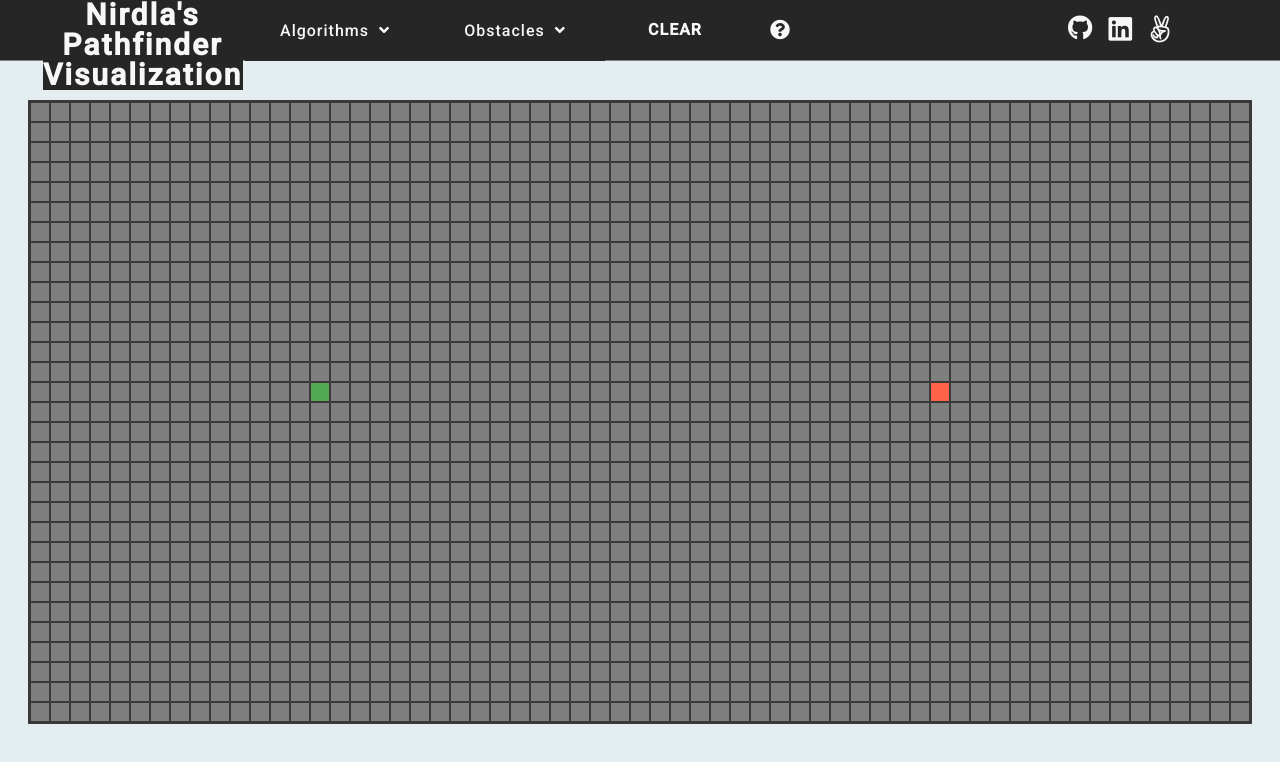
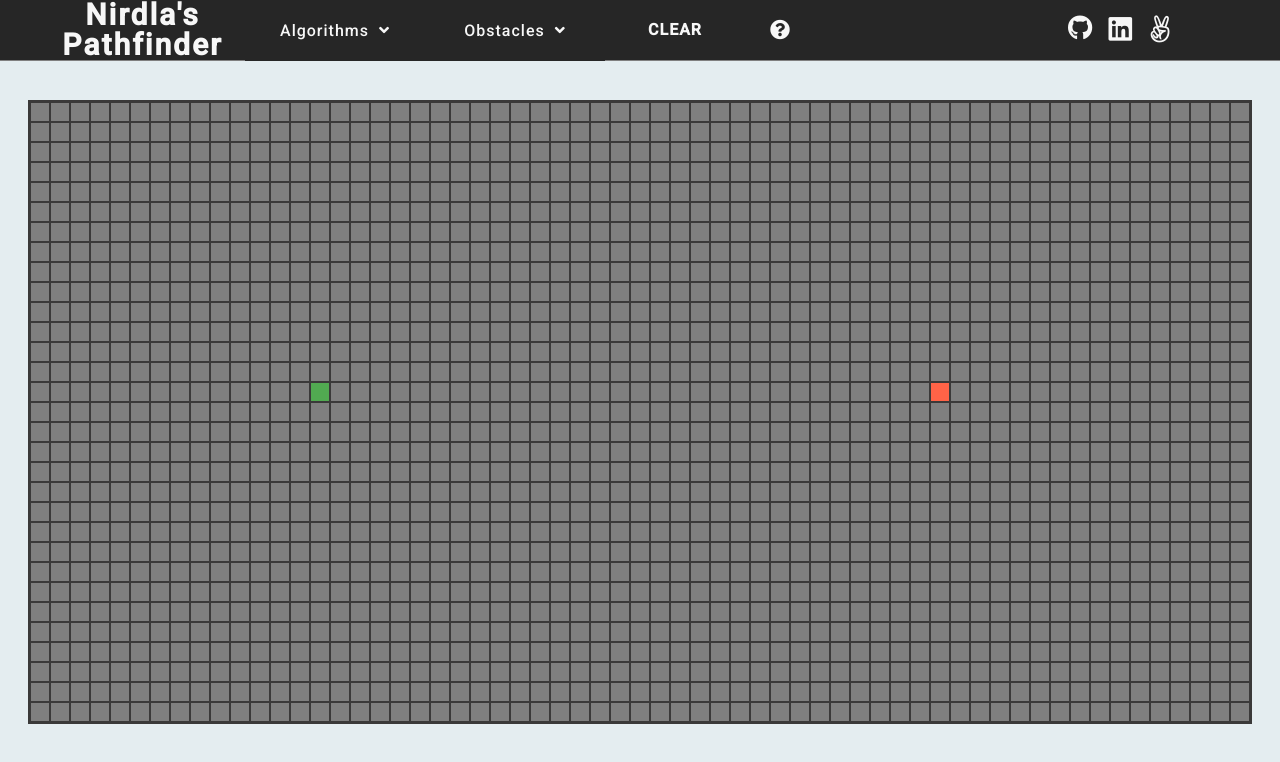
Before and after one commit to aldrinbrillante/nirdla-pathfinder, a website built with webpack: page index.html in a window 1280 px wide. Built offline with nearby package versions, Linux system fonts and the light colour scheme.

```diff
--- a/index.html
+++ b/index.html
@@ -13,13 +13,13 @@
   <link href="https://fonts.googleapis.com/css2?family=Roboto:wght@500&display=swap" rel="stylesheet">
   <link rel="stylesheet" href="https://use.fontawesome.com/releases/v5.14.0/css/all.css"
     integrity="sha384-HzLeBuhoNPvSl5KYnjx0BT+WB0QEEqLprO+NBkkk5gbc67FTaL7XIGa2w1L0Xbgc" crossorigin="anonymous">
-  <title>Nirdla's Pathfinder Visualization</title>
+  <title>Nirdla's Pathfinder</title>
 </head>
 <body>
   <nav class="nav">
     <div class="nav-buttons">
       <div class="main-function-btns">
-        <h1 class="app-name">Nirdla's Pathfinder Visualization</h1>
+        <h1 class="app-name">Nirdla's Pathfinder</h1>
         <div class="algorithms-dropdown-container">
           <span class="algorithms-span dropdown-spans">Algorithms<span class="fas fa-angle-down algorithms-angle-down"></span></span>
           <div class="algorithms-dropdown dropdown-content">
```
